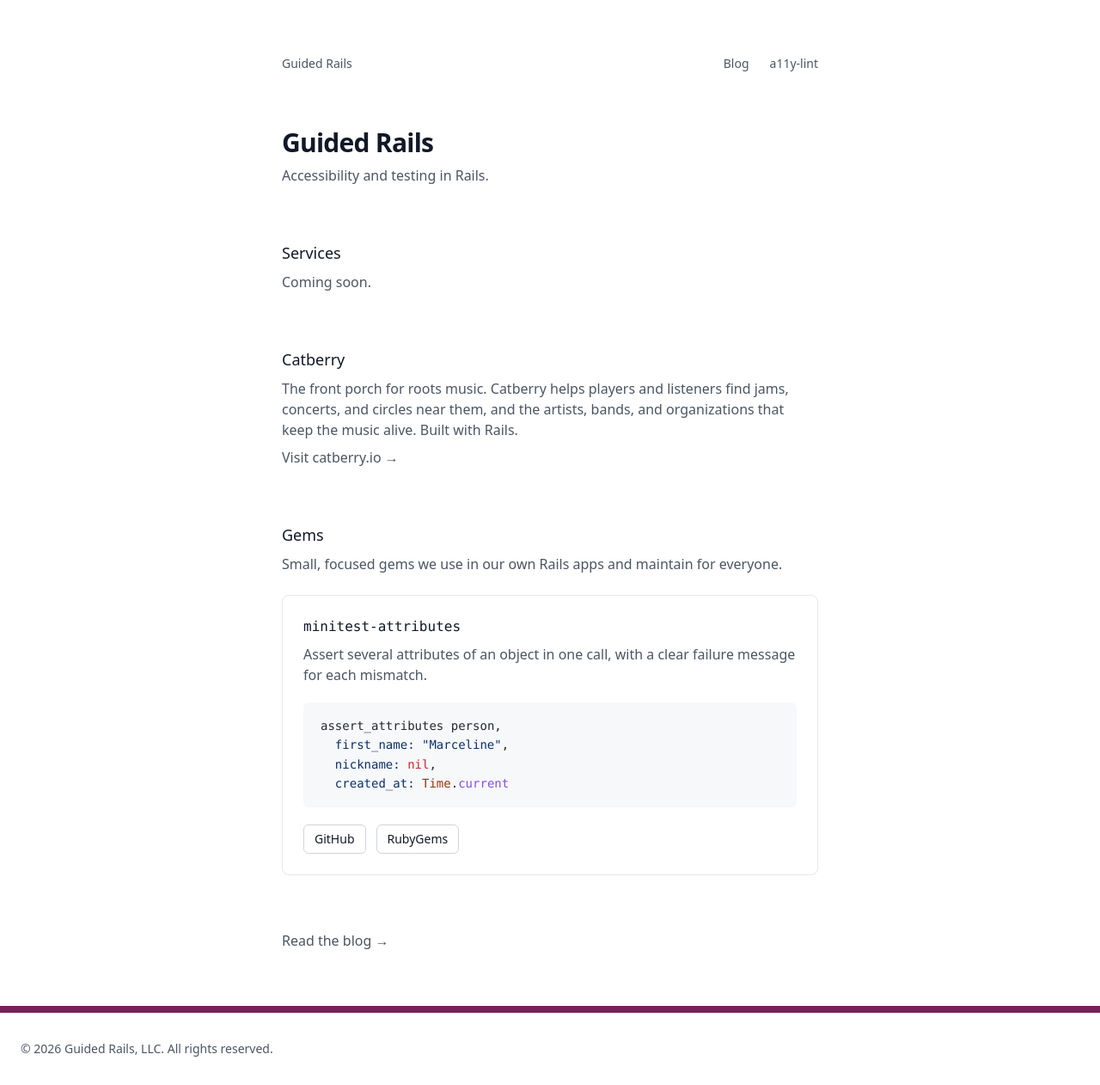
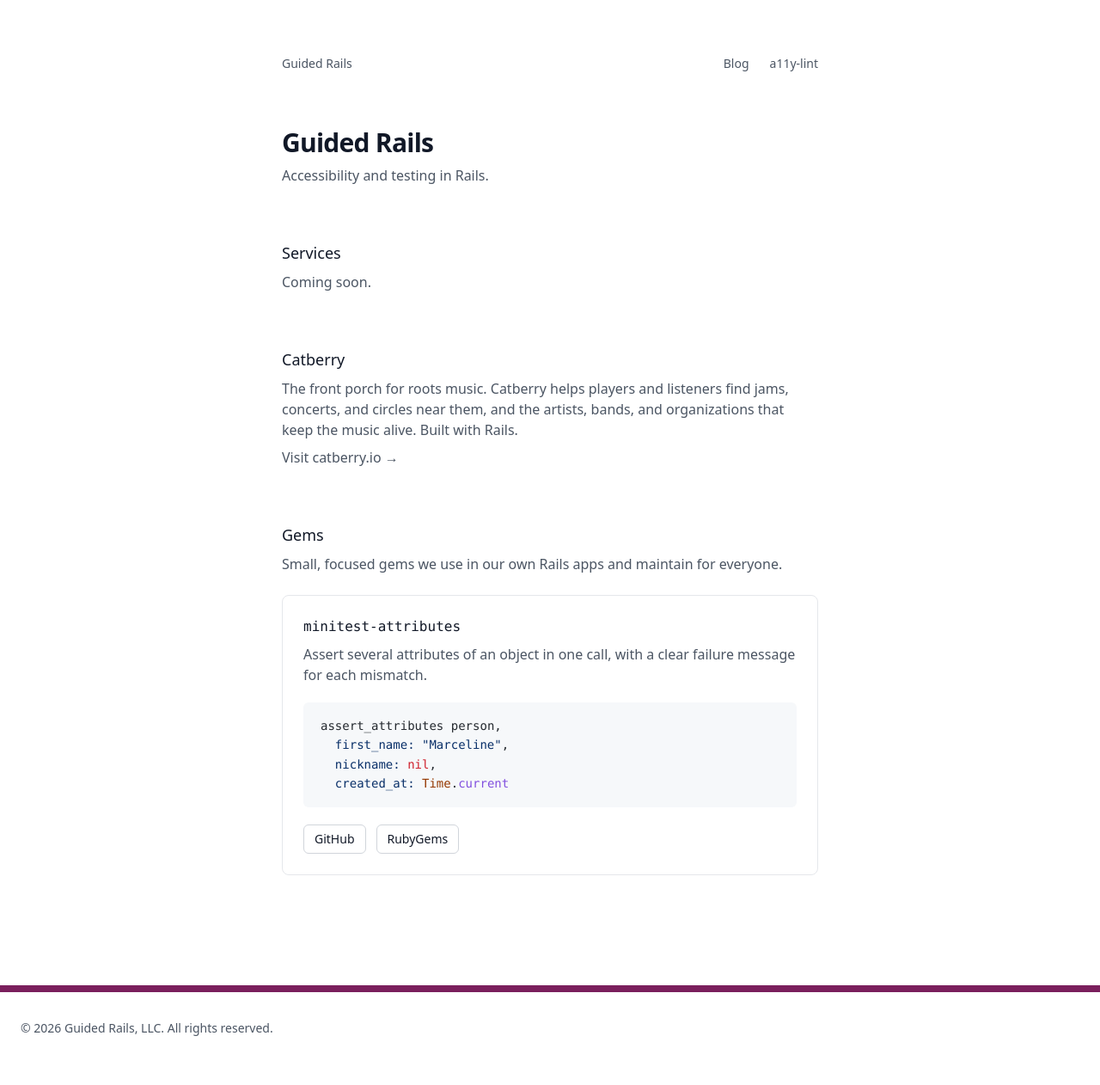
Before and after one commit to Guided-Rails/guided-rails.github.io, a Jekyll site: the page built from index.markdown, in a window 1280 px wide. Shown: the whole page at 86% size. Built offline with Jekyll 4.4.1, drawn with Linux system fonts in a browser that asks for light colours; nearby versions of some CDN libraries; comment, search, counter and statistics services are not loaded; after the commit the page ends 1238 px from its top, so only the background shows below that.

Commit message:
Remove Read the blog link from landing page (#15)

```diff
--- a/_layouts/landing.html
+++ b/_layouts/landing.html
@@ -45,7 +45,3 @@
     </div>
   </div>
 </section>
-
-<section>
-  <a href="{{ '/blog/' | relative_url }}" class="text-gray-600 hover:text-gray-900 hover:underline">Read the blog &rarr;</a>
-</section>
```
